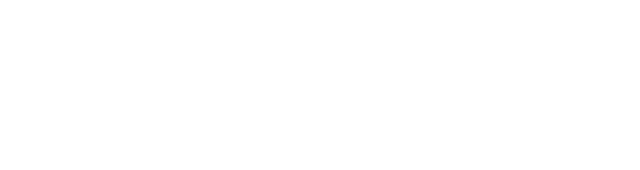
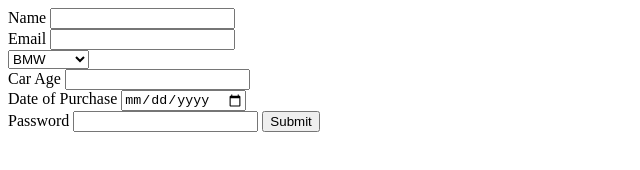
Before and after one commit to acciojob/car-insurance-form-Yash708262, a website: page main.html in a window 1280 px wide. Shown: the whole page, without its empty margins (0-640 px from the left). Drawn offline with Linux system fonts and the light colour scheme.

Commit message:
created a submission

```diff
--- a/main.html
+++ b/main.html
@@ -7,6 +7,29 @@
 </head>
 
 <body>
+	<form>
+		<span>Name</span>
+		<input type="text" id="name" required>
+		<br>
+		<span>Email</span>
+		<input type="email" id="email" required>
+		<br>
+		<select id="cars">
+			<option>BMW</option>
+			<option>Audi</option>
+			<option>Mercedez</option>
+		</select>
+		<br>
+		<span>Car Age</span>
+		<input type="number" id="carage" required>
+		<br>
+		<span>Date of Purchase</span>
+		<input type="date" id="dop" required></input>
+		<br>
+		<span>Password</span>
+		<input type="password" id="password" required>
+		<button type="submit">Submit</button>
+	</form>
 	<!-- the entire body must be written by student -->
     <script type="text/javascript" src="./script.js">
 </script>
```
